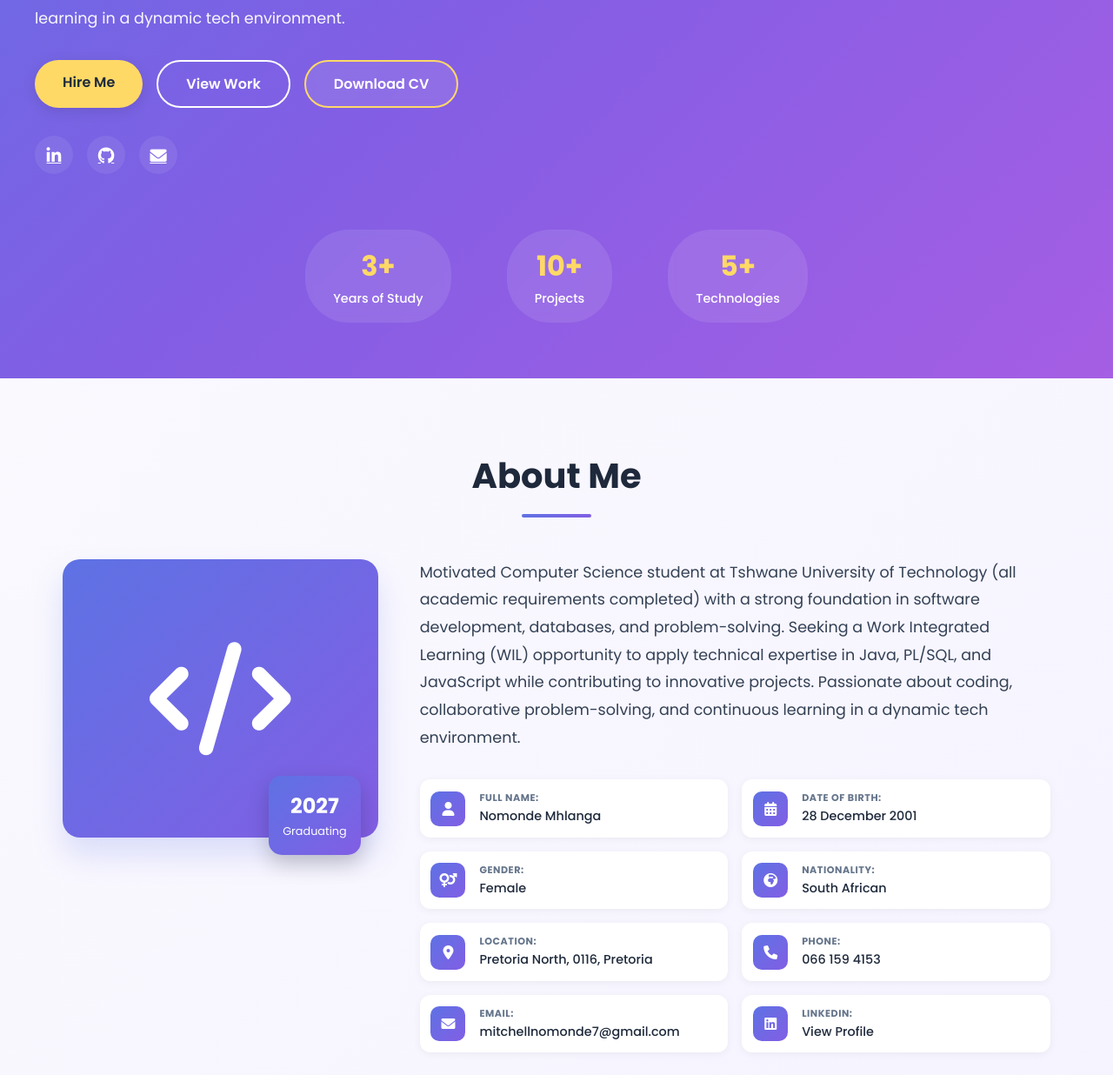
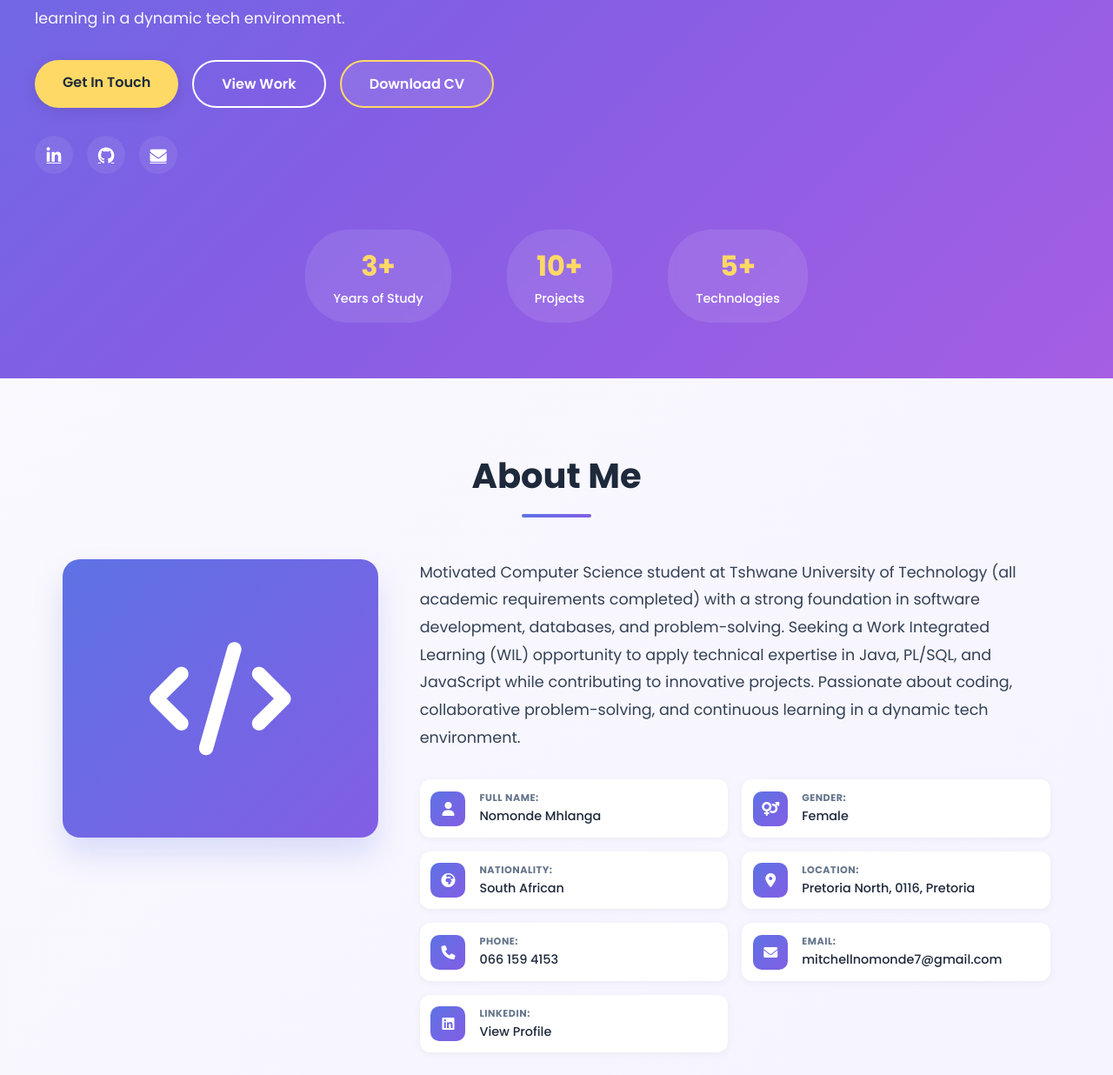
Before and after one commit to Nomonde-spec/projects, a website: page index.html in a window 1280 px wide. Shown: the part 624-1860 px from the top of the page at 87% size. Drawn offline with Linux system fonts and the light colour scheme.

Commit message:
Site updates: replace CTA, remove DOB and badges, refresh profile image

```diff
--- a/index.html
+++ b/index.html
@@ -46,7 +46,7 @@
                 </div>
                 <p class="bio">Motivated Computer Science student at Tshwane University of Technology (all academic requirements completed) with a strong foundation in software development, databases, and problem-solving. Seeking a Work Integrated Learning (WIL) opportunity to apply technical expertise in Java, PL/SQL, and JavaScript while contributing to innovative projects. Passionate about coding, collaborative problem-solving, and continuous learning in a dynamic tech environment.</p>
                 <div class="cta-buttons">
-                    <a href="#contact" class="btn-primary">Hire Me</a>
+                    <a href="#contact" class="btn-primary">Get In Touch</a>
                     <a href="#projects" class="btn-secondary">View Work</a>
                     <a href="assets/mitchelle_cv.pdf" class="btn-outline" download="mitchelle_cv.pdf">Download CV</a>
                 </div>
@@ -57,7 +57,7 @@
                 </div>
             </div>
                 <div class="hero-image">
-                <div class="image-placeholder" style="background-image: url('assets/profile.jpeg?v=2'); background-size: cover; background-position: center center; background-repeat: no-repeat;"></div>
+                <div class="image-placeholder" style="background-image: url('assets/profile.jpeg?v=4'); background-size: cover; background-position: center center; background-repeat: no-repeat;"></div>
             </div>
         </div>
         <div class="hero-stats">
@@ -85,10 +85,7 @@
                     <div class="image-frame">
                         <i class="fas fa-code"></i>
                     </div>
-                    <div class="experience-badge">
-                        <span>2027</span>
-                        <p>Graduating</p>
-                    </div>
+                    <!-- experience-badge removed -->
                 </div>
                 <div class="about-text">
                     <p class="story">Motivated Computer Science student at Tshwane University of Technology (all academic requirements completed) with a strong foundation in software development, databases, and problem-solving. Seeking a Work Integrated Learning (WIL) opportunity to apply technical expertise in Java, PL/SQL, and JavaScript while contributing to innovative projects. Passionate about coding, collaborative problem-solving, and continuous learning in a dynamic tech environment.</p>
@@ -101,13 +98,7 @@
                                 <span>Nomonde Mhlanga</span>
                             </div>
                         </div>
-                        <div class="info-item">
-                            <i class="fas fa-calendar-alt"></i>
-                            <div>
-                                <strong>Date of Birth:</strong>
-                                <span>28 December 2001</span>
-                            </div>
-                        </div>
+                        <!-- Date of Birth removed -->
                         <div class="info-item">
                             <i class="fas fa-venus-mars"></i>
                             <div>
@@ -410,10 +401,7 @@
                         </div>
                     </div>
 
-                    <div class="availability">
-                        <i class="fas fa-briefcase"></i>
-                        <span>Available for WIL Opportunities</span>
-                    </div>
+                    <!-- Availability badge removed -->
                 </div>
 
                 <form class="contact-form" id="contactForm">
```
Also changed, not shown: package.json (added, +25 -0 lines), assets/profile.jpeg, 1 other file.
